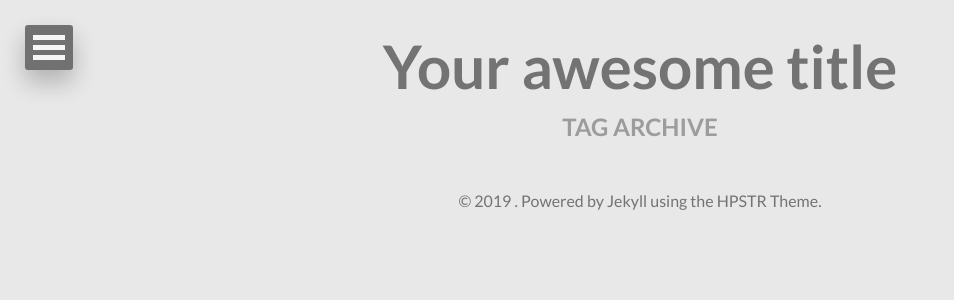
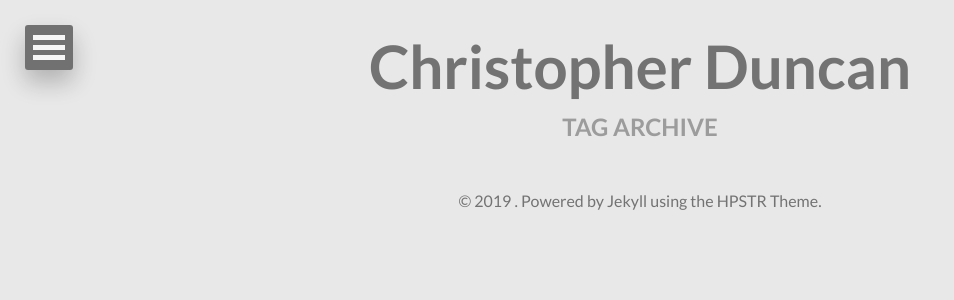
Before and after one commit to Gitmo234/Gitmo234.github.io, a Jekyll site: the page built from tags/index.html, in a window 1280 px wide. Shown: the top 300 px of the page, without its empty margins (0-954 px from the left). Built offline with Jekyll 4.4.1, drawn with Linux system fonts in a browser that asks for light colours; nearby versions of some CDN libraries.

Commit message:
update site

```diff
--- a/_config.yml
+++ b/_config.yml
@@ -13,16 +13,16 @@
 # you will see them accessed via {{ site.title }}, {{ site.email }}, and so on.
 # You can create any custom variable you would like, and they will be accessible
 # in the templates via {{ site.myvariable }}.
-title: Your awesome title
-email: your-email@example.com
+title: Christopher Duncan
+email: chrisd234@gmail.com
 description: >- # this means to ignore newlines until "baseurl:"
   Write an awesome description for your new site here. You can edit this
   line in _config.yml. It will appear in your document head meta (for
   Google search results) and in your feed.xml site description.
-baseurl: "" # the subpath of your site, e.g. /blog
+baseurl: "/gitmo234.github.io" # the subpath of your site, e.g. /blog
 url: "" # the base hostname & protocol for your site, e.g. http://example.com
-twitter_username: jekyllrb
-github_username:  jekyll
+twitter_username: gitmo234
+github_username:  gitmo234
 
 # Build settings
 markdown: kramdown
```
